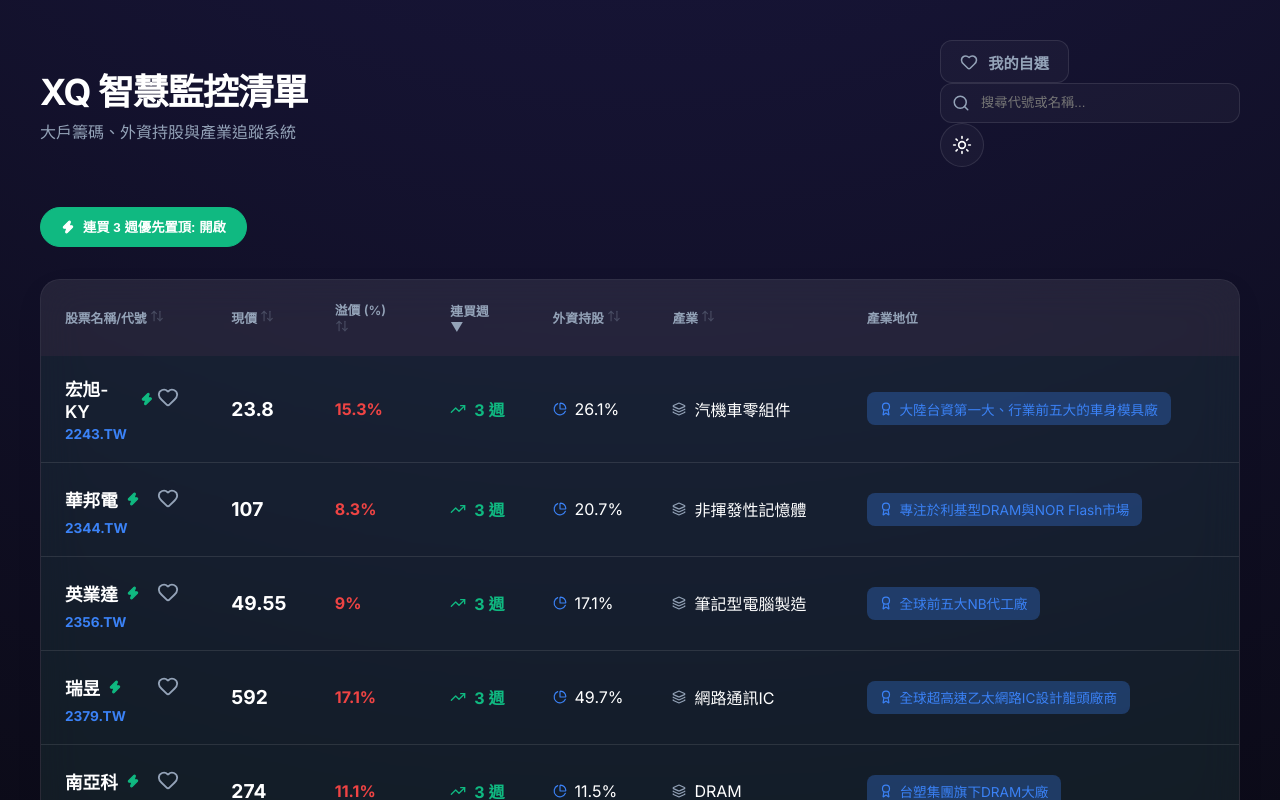
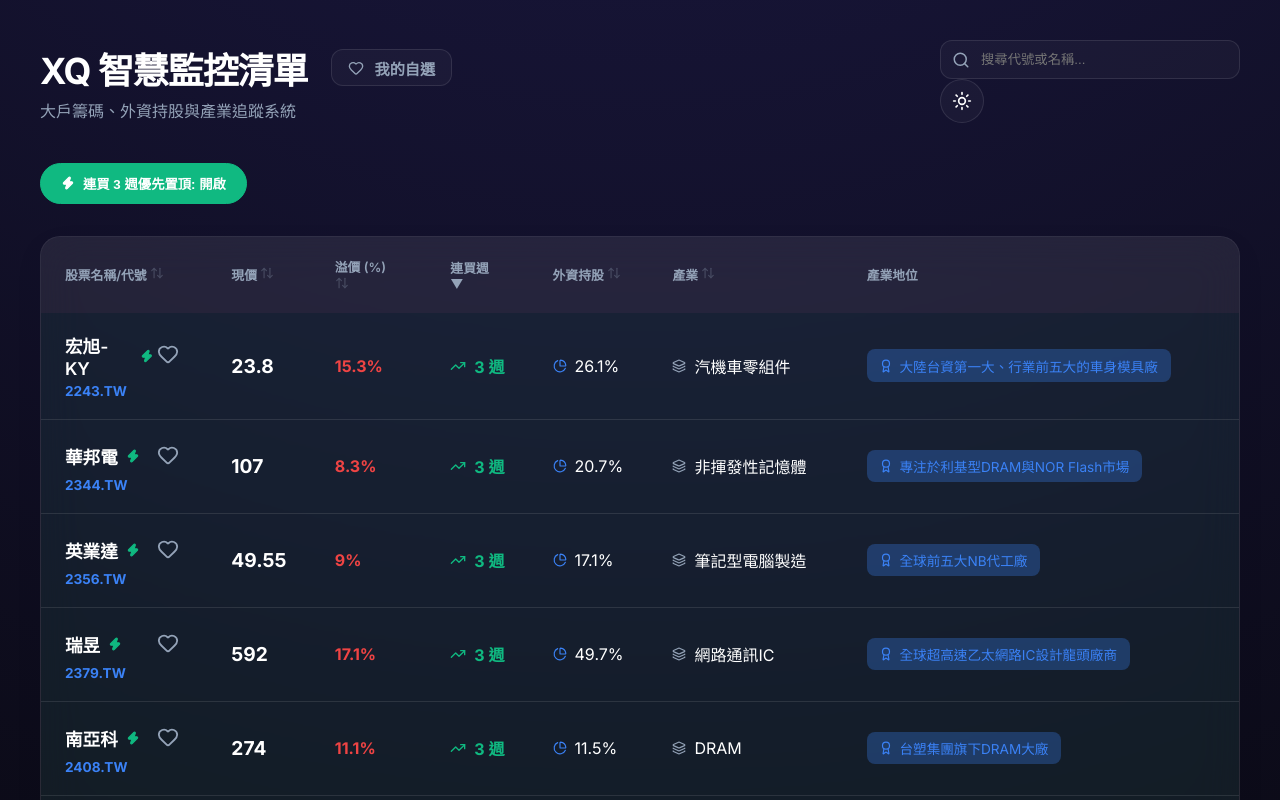
Before and after one commit to philip12010315-creator/xq-dashboard, a React (Vite) app: page / in a window 1280 px wide. Shown: the top 800 px of the page. Built offline with nearby package versions, Linux system fonts and the light colour scheme.

Commit message:
Update stock data

```diff
--- a/src/App.jsx
+++ b/src/App.jsx
@@ -86,25 +86,29 @@
     <div className="app-container">
       <header className="dashboard-header">
         <div className="logo-section">
-          <motion.h1 initial={{ opacity: 0, x: -20 }} animate={{ opacity: 1, x: 0 }}>
-            XQ 智慧監控清單
-          </motion.h1>
+          <div style={{ display: 'flex', alignItems: 'center', gap: '1.5rem' }}>
+            <motion.h1 initial={{ opacity: 0, x: -20 }} animate={{ opacity: 1, x: 0 }}>
+              XQ 智慧監控清單
+            </motion.h1>
+
+            {/* 搬到標題旁邊的自選按鈕 (電腦版) */}
+            <button
+              className={`nav-btn-desktop ${activeTab === 'favorites' ? 'active' : ''}`}
+              onClick={() => setActiveTab(activeTab === 'home' ? 'favorites' : 'home')}
+              style={{ padding: '0.4rem 1rem' }}
+            >
+              <Heart size={16} fill={activeTab === 'favorites' ? '#ff4b2b' : 'none'} color={activeTab === 'favorites' ? '#ff4b2b' : 'currentColor'} />
+              <span>{activeTab === 'favorites' ? '顯示全部' : '我的自選'}</span>
+              {favorites.length > 0 && <span className="count-badge">{favorites.length}</span>}
+            </button>
+          </div>
+
           <div className="hide-mobile">
             <p>大戶籌碼、外資持股與產業追蹤系統</p>
           </div>
         </div>
 
         <div className="header-actions">
-          {/* 優化後的電腦版自選按鈕 */}
-          <button
-            className={`nav-btn-desktop ${activeTab === 'favorites' ? 'active' : ''}`}
-            onClick={() => setActiveTab(activeTab === 'home' ? 'favorites' : 'home')}
-          >
-            <Heart size={18} fill={activeTab === 'favorites' ? '#ff4b2b' : 'none'} color={activeTab === 'favorites' ? '#ff4b2b' : 'currentColor'} />
-            <span>{activeTab === 'favorites' ? '顯示全部' : '我的自選'}</span>
-            {favorites.length > 0 && <span className="count-badge">{favorites.length}</span>}
-          </button>
-
           <div className="search-container">
             <Search className="search-icon" size={18} />
             <input
--- a/src/index.css
+++ b/src/index.css
@@ -291,7 +291,7 @@
   }
 
   .logo-section h1 { font-size: 1.25rem; }
-  .hide-mobile { display: none !important; }
+  .hide-mobile, .nav-btn-desktop { display: none !important; }
 
   .search-input { width: 140px; }
   .header-actions { gap: 0.75rem; }
```
